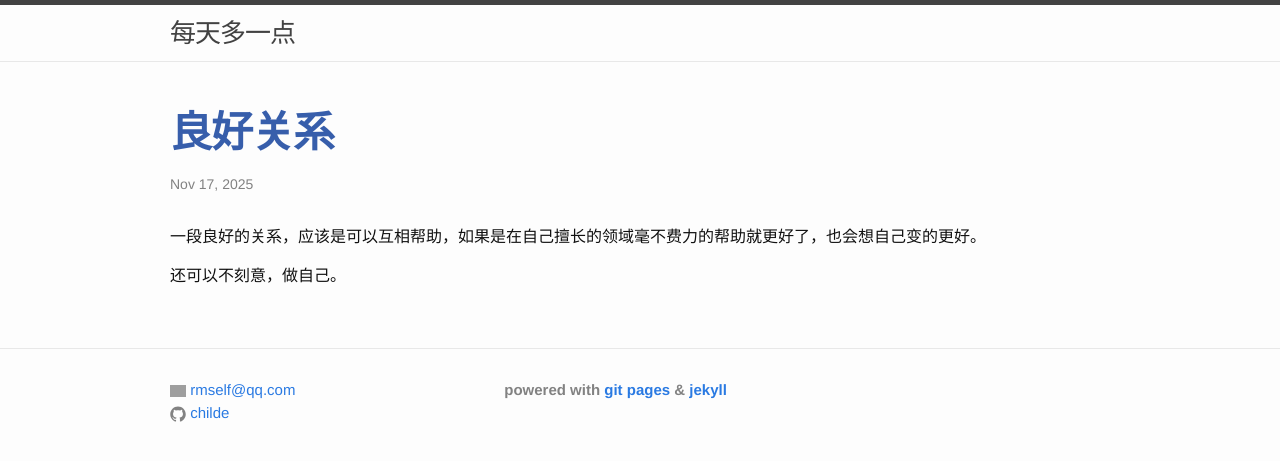
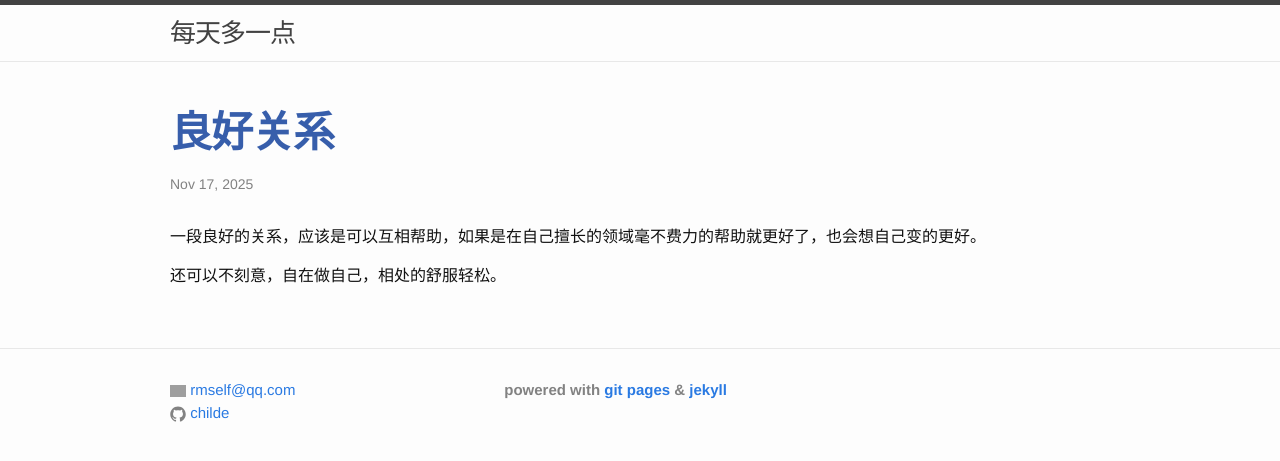
Before and after one commit to childe/gitcommit.today, a Jekyll site: the page built from _posts/2025-11-17-good-relationship.md, in a window 1280 px wide. Shown: the top 461 px of the page. Built offline with Jekyll 4.4.1, drawn with Linux system fonts in a browser that asks for light colours; grey boxes are pictures that could not be loaded.

Commit message:
modified:   _posts/2025-11-17-good-relationship.md

```diff
--- a/_posts/2025-11-17-good-relationship.md
+++ b/_posts/2025-11-17-good-relationship.md
@@ -9,4 +9,4 @@ layout: post
 
 一段良好的关系，应该是可以互相帮助，如果是在自己擅长的领域毫不费力的帮助就更好了，也会想自己变的更好。
 
-还可以不刻意，做自己。
+还可以不刻意，自在做自己，相处的舒服轻松。
```
